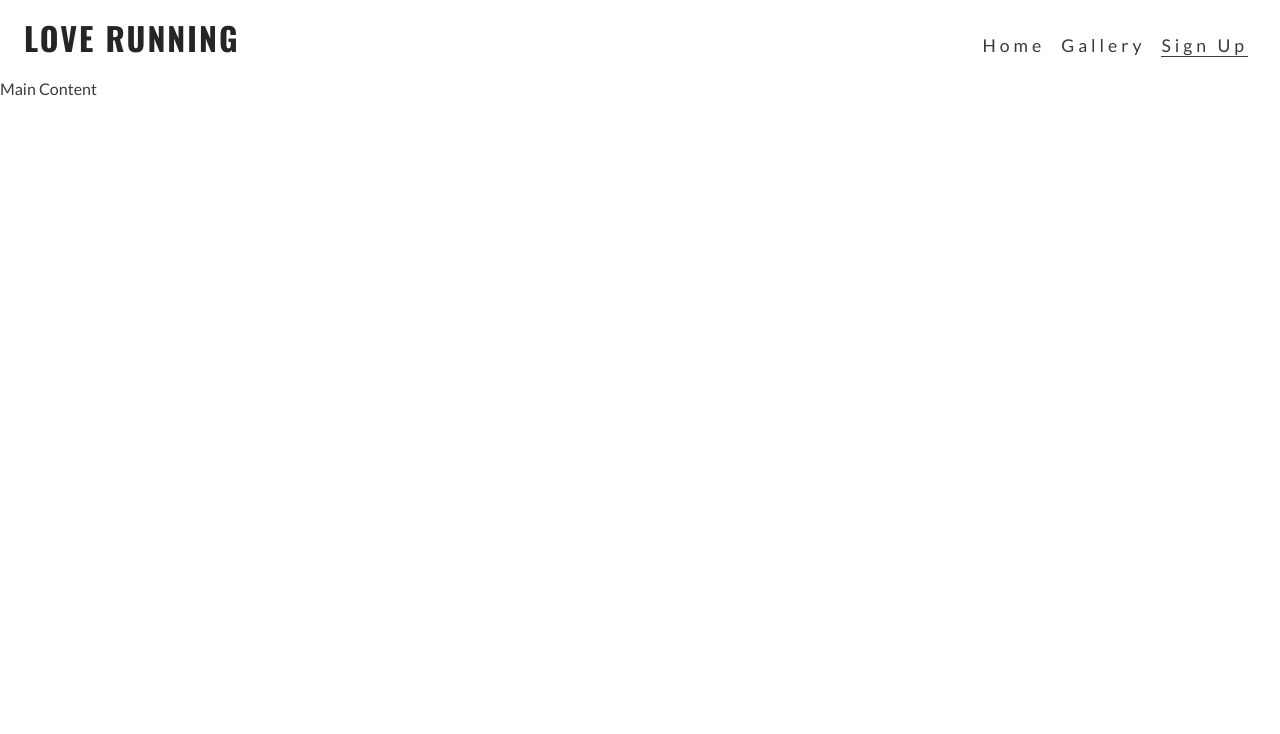
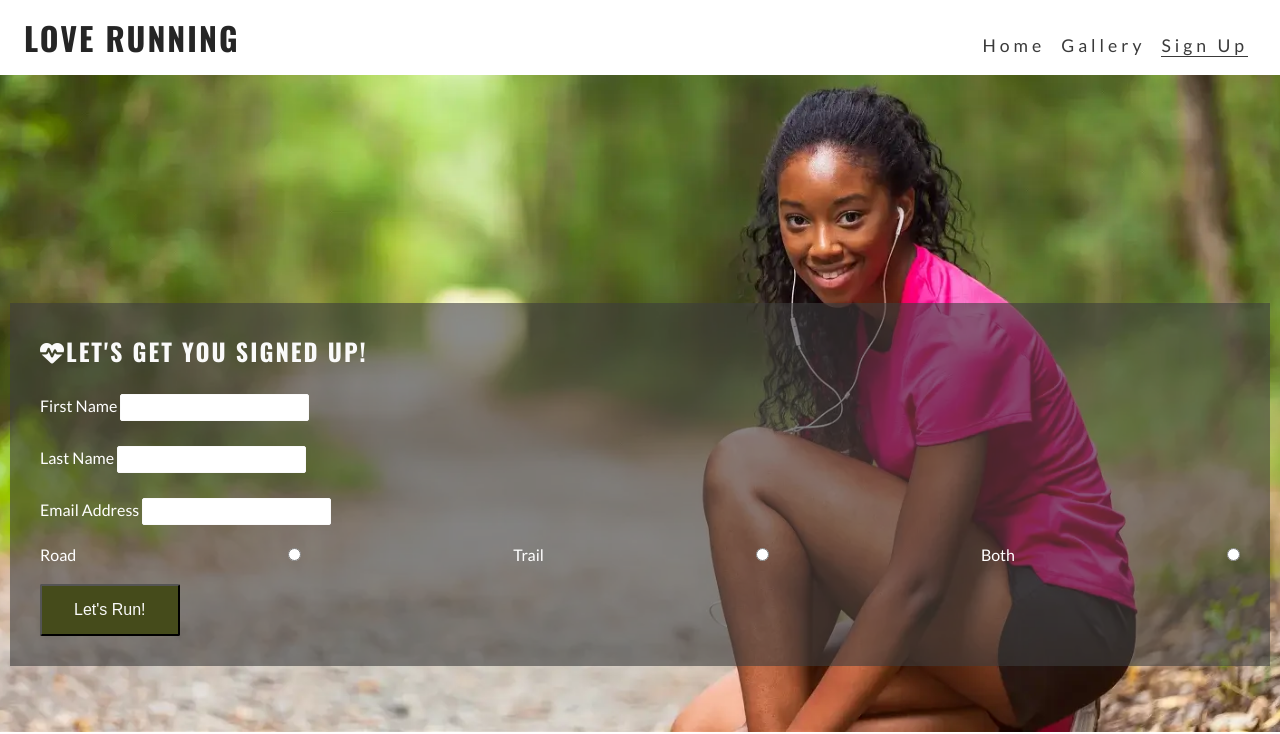
Before and after one commit to mikael-johnsson/love-running, a plain HTML site: page signup.html in a window 1280 px wide. Shown: the top 734 px of the page. Drawn offline with nearby package versions, Linux system fonts and the light colour scheme.

Commit message:
add sign up page html and almost all css

```diff
--- a/assets/css/style.css
+++ b/assets/css/style.css
@@ -160,6 +160,61 @@ main {
 
 #photos {
     line-height: 0;
+}
+
+/*Sign up page*/
+main {
+    flex: 1 0 auto;
+    margin-top: 47px;
+    display: flex;
+    flex-direction: column;
+
+}
+
+#signup {
+    background-color: aqua;
+    background-image: url("../images/signup-image.webp");
+    background-size: cover;
+    background-position: 75%;
+    flex-grow: 1;
+    padding: 20% 10px 0 10px ;
+}
+
+#signup-form {
+    color: #ffffff;
+    background-color: rgba(60, 60, 60, 0.6);
+    padding: 30px;
+}
+
+#signup-form h2 {
+    color: #fafafa;
+    margin-bottom: 20px;
+}
+
+.text-input {
+    line-height: 25px;
+    margin: 5px 0 20px 0;
+    padding: 0 5px;
+    color: #fafafa;
+    border: 1px solid #fafafa;
+    border-radius: 2px;
+
+
+}
+
+.radio_buttons {
+        display: flex;
+        justify-content: space-between;
+        width: 100%;
+}
+
+.join-button {
+    margin-top: 20px;
+    padding: 15px 32px;
+    border-radius: 2px;
+    background-color: #454b1b;
+    color: #fafafa;
+    font-size: 100%;
 }
 
 /*Footer*/
--- a/signup.html
+++ b/signup.html
@@ -44,7 +44,42 @@
     </header>
 
     <!--Main content for the page-->
-    <main>Main Content</main>
+    <main id="main-signup">
+        <section id="signup">
+            <form action="https://formdump.codeinstitute.net" id="signup-form" method="post">
+
+                <h2><i class="fa-solid fa-heart-pulse"></i>Let's get you signed up!</h2>
+
+                <label for="first_name">First Name</label>
+                    <input type="text" class="text-input" id="first_name" name="first_name">
+                <br>
+                <label for="last_name">Last Name</label>
+                    <input type="text" class="text-input" id="last_name" name="last_name">
+                <br>
+                <label for="email_address">Email Address</label>
+                    <input type="email" class="text-input" id="email_address" name="email_address">
+                <br>
+
+                <div class="radio_buttons">
+                    <label for="road">Road</label>
+                    <input type="radio" id="radio_buttons" id="road" value="road" name="running_preference">
+
+                    <label for="trail">Trail</label>
+                    <input type="radio" id="radio_buttons" id="trail" value="trail" name="running_preference">
+
+                    <label for="road">Both</label>
+                    <input type="radio" id="radio_buttons" id="both" value="both" name="running_preference">
+                </div>
+
+                <input type="submit" class="join-button" value="Let's Run!">
+
+            </form>
+        </section>
+
+
+
+
+    </main>
 
     <!--Footer for the bottom of the page-->
     <footer>
```
Also changed, not shown: assets/images/signup-image.webp (added).
